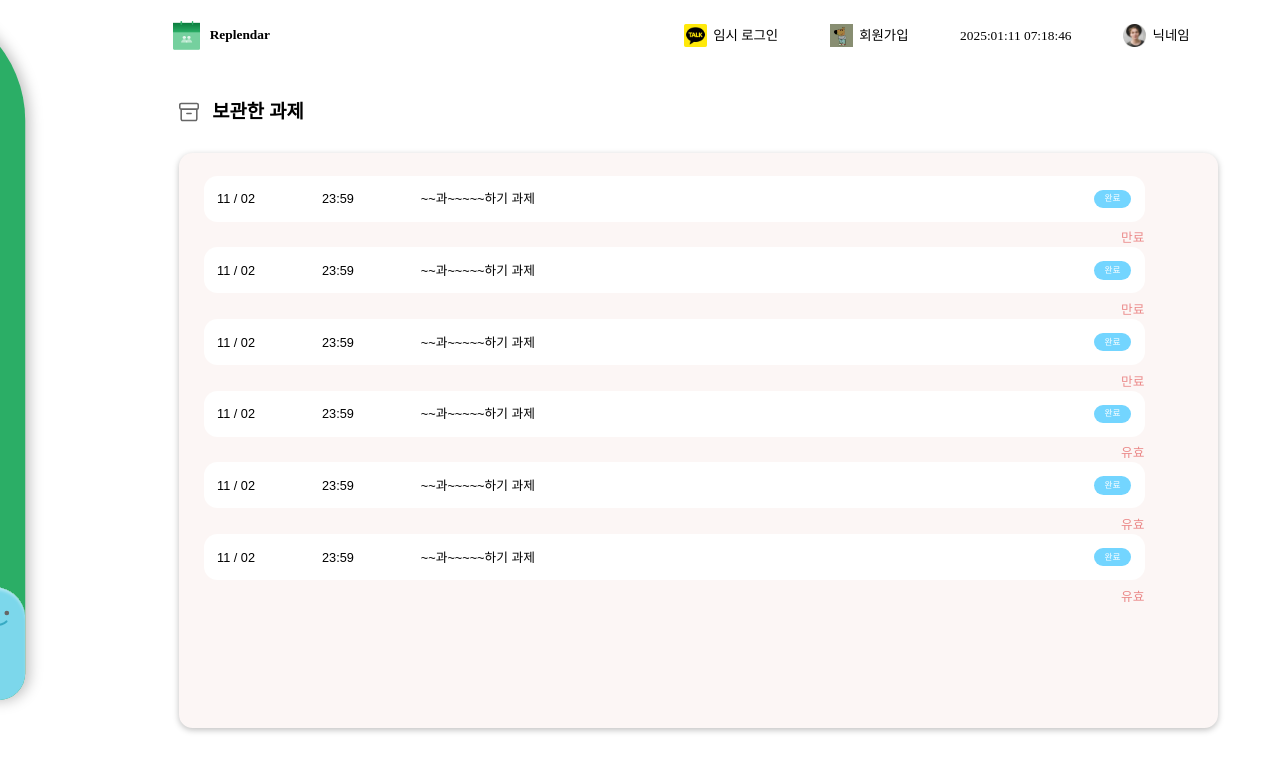
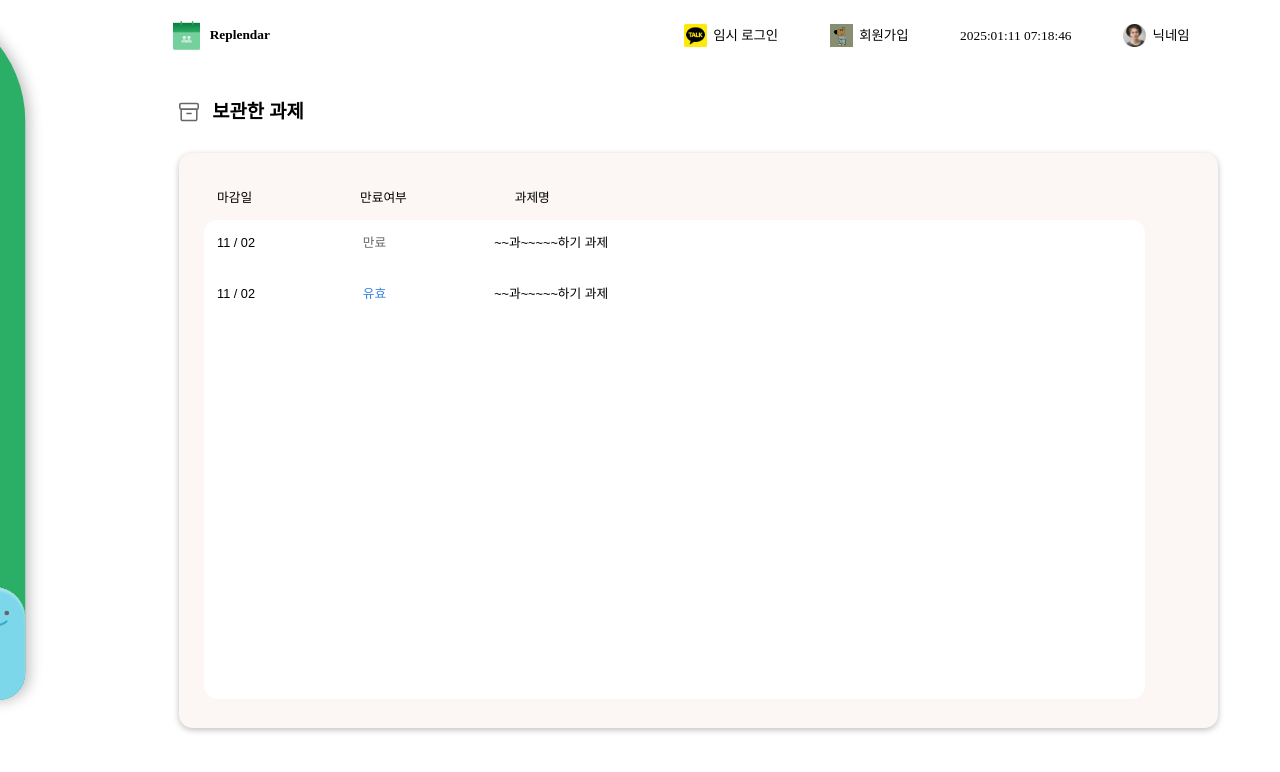
Before and after one commit to UMC-Replendar/Web, a React (Vite) app in the folder Replendar/: page /stored in a window 1280 px wide. Shown: the top 772 px of the page. Built offline with nearby package versions, Linux system fonts and the light colour scheme.

Commit message:
[FEAT] info 완료

```diff
--- a/Replendar/src/components/infoComopnents/HistoryList.tsx
+++ b/Replendar/src/components/infoComopnents/HistoryList.tsx
@@ -33,12 +33,16 @@ const HistoryContainer = styled.div`
   align-items: flex-start;
   cursor: pointer;
 `;
-
+const HistoryWhiteBox = styled.div`
+  background-color: white;
+  border-radius: 20px;
+  width: 100%;
+  height: 100%;
+`;
 const HistoryEntryContainer = styled.div`
   width: 100%;
   padding: 20px;
-  background: none;
-  border-radius: 20px;
+
   display: flex;
   justify-content: space-between;
   align-items: center;
@@ -80,6 +84,7 @@ function HistoryList() {
       <div>
         <Title onClick={() => navigate('/history')}>히스토리</Title>
         <HistoryContainer onClick={() => navigate('/history')}>
+          <HistoryWhiteBox>
             {historyEntries.map((entry, index) => (
               <HistoryEntryContainer key={index}>
                 <HistoryDetails>
@@ -94,6 +99,7 @@ function HistoryList() {
                 </BlueButton>
               </HistoryEntryContainer>
             ))}
+          </HistoryWhiteBox>
         </HistoryContainer>
       </div>
     </>
--- a/Replendar/src/components/infoComopnents/HistoryPage.tsx
+++ b/Replendar/src/components/infoComopnents/HistoryPage.tsx
@@ -55,11 +55,13 @@ const ContentBox = styled.div`
   gap: 5px;
   height: 100%;
 `;
+const HistoryWhiteBox = styled.div`
+  background-color: white;
+  border-radius: 20px;
+`;
+const HistoryItem = styled.div`
+  padding: 20px;
 
-const HistoryItem = styled.div`
-  background: white;
-  padding: 20px;
-  border-radius: 20px;
   display: flex;
   justify-content: space-between;
   align-items: center;
@@ -107,6 +109,7 @@ const HistoryPage: React.FC = () => {
         ))}
       </Menu>
       <ContentBox>
+        <HistoryWhiteBox>
           {content.map((item, index) => (
             <HistoryItem key={index}>
               <HistoryDetails>
@@ -121,6 +124,7 @@ const HistoryPage: React.FC = () => {
               </BlueButton>
             </HistoryItem>
           ))}
+        </HistoryWhiteBox>
       </ContentBox>
     </Container>
   );
--- a/Replendar/src/components/infoComopnents/TaskSummary.tsx
+++ b/Replendar/src/components/infoComopnents/TaskSummary.tsx
@@ -13,8 +13,8 @@ const SummaryButton = styled.button`
   align-items: center;
   padding: 31.5px 26px;
   width: 100%;
-  max-width: 300px;
-  height: 141px;
+  max-width: 320px;
+  height: 161px;
   border: none;
   border-radius: 20px;
   cursor: pointer;
@@ -59,8 +59,8 @@ const TaskCount = styled.div`
 `;
 
 const IconContainer = styled.div`
-  width: 30px;
-  height: 30px;
+  width: 40px;
+  height: 40px;
   padding: 2.33px 4.28px;
   display: flex;
   justify-content: center;
@@ -68,8 +68,8 @@ const IconContainer = styled.div`
 `;
 
 const Icon = styled.img`
-  width: 21.45px;
-  height: 25.35px;
+  width: 30px;
+  height: 30px;
 `;
 
 function TaskSummary() {
--- a/Replendar/src/components/infoComopnents/taskPage/CompletedTasksPage.tsx
+++ b/Replendar/src/components/infoComopnents/taskPage/CompletedTasksPage.tsx
@@ -1,27 +1,31 @@
 import React from 'react';
-// import styled from 'styled-components';
+
 import TaskCard from './TaskCard';
-
+import { Task } from '../../../types';
 const CompletedTasksPage: React.FC = () => {
-  const tasks = [
+  const tasks: Task[] = [
     {
       date: '11 / 02',
       time: '23:55',
       description: '000님이 ~~~~~~~하기 과제',
       delay: '과제 제출이 3h 느렸습니다.',
+      status: '완료', // 정확한 리터럴 값 사용
     },
     {
       date: '11 / 03',
       time: '22:30',
       description: '000님이 ~~~~~~~하기 과제',
       delay: '과제 제출이 30m 빨랐습니다.',
+      status: '미완료', // 정확한 리터럴 값 사용
     },
   ];
+
   return (
     <TaskCard
       imageSrc="src/assets/images/Worked.svg"
       title="완료한 과제"
       tasks={tasks}
+      showDetails={false} //  false로 보이지 않음
     />
   );
 };
--- a/Replendar/src/components/infoComopnents/taskPage/ImportantTaskPage.tsx
+++ b/Replendar/src/components/infoComopnents/taskPage/ImportantTaskPage.tsx
@@ -1,5 +1,41 @@
-const ImportantTaskPage = () => {
-  return <div>ImportantTaskPage</div>;
+import React from 'react';
+import TaskCard from './TaskCard';
+import { StoredTask } from '../../../types';
+
+// 저장된 과제 데이터
+const storedTasks: StoredTask[] = [
+  {
+    date: '11 / 02',
+    delay: '만료',
+    description: '~~과~~~~~하기 과제',
+  },
+  {
+    date: '11 / 02',
+    delay: '유효',
+    description: '~~과~~~~~하기 과제',
+  },
+];
+
+const mappedTasks = storedTasks.map((task) => ({
+  date: task.date,
+  time: '',
+  description: task.description,
+  delay: task.delay as '만료' | '유효',
+  status: '미완료' as '미완료',
+}));
+
+const ImportantTaskPage: React.FC = () => {
+  return (
+    <>
+      <h1 style={{ display: 'flex', justifyContent: 'center' }}>짬뽕 페이지</h1>
+      <TaskCard
+        imageSrc="src/assets/images/InfoIcons/Task.svg"
+        title="미완료 과제"
+        tasks={mappedTasks}
+        showDetails={false}
+      />
+    </>
+  );
 };
 
 export default ImportantTaskPage;
--- a/Replendar/src/components/infoComopnents/taskPage/NotCompletedTaskPage.tsx
+++ b/Replendar/src/components/infoComopnents/taskPage/NotCompletedTaskPage.tsx
@@ -1,5 +1,40 @@
-const NotCompletedTaskPage = () => {
-  return <div>NotCompletedTaskPage</div>;
+import React from 'react';
+import TaskCard from './TaskCard';
+import { StoredTask } from '../../../types';
+
+const storedTasks: StoredTask[] = [
+  {
+    date: '11 / 02',
+    delay: '만료',
+    description: '~~과~~~~~하기 과제',
+  },
+  {
+    date: '11 / 02',
+    delay: '유효',
+    description: '~~과~~~~~하기 과제',
+  },
+];
+
+const mappedTasks = storedTasks.map((task) => ({
+  date: task.date,
+  time: '',
+  description: task.description,
+  delay: task.delay as '만료' | '유효',
+  status: '미완료' as '미완료',
+}));
+
+const NotCompletedTaskPage: React.FC = () => {
+  return (
+    <>
+      <h1 style={{ display: 'flex', justifyContent: 'center' }}>짬뽕 페이지</h1>
+      <TaskCard
+        imageSrc="src/assets/images/InfoIcons/Task.svg"
+        title="미완료 과제"
+        tasks={mappedTasks}
+        showDetails={false}
+      />
+    </>
+  );
 };
 
 export default NotCompletedTaskPage;
--- a/Replendar/src/components/infoComopnents/taskPage/StoredTasksPage.tsx
+++ b/Replendar/src/components/infoComopnents/taskPage/StoredTasksPage.tsx
@@ -1,51 +1,35 @@
 import React from 'react';
 import TaskCard from './TaskCard';
+import { StoredTask } from '../../../types';
 
-const tasks = [
+const storedTasks: StoredTask[] = [
   {
     date: '11 / 02',
-    time: '23:59',
+    delay: '만료',
     description: '~~과~~~~~하기 과제',
-    delay: '만료',
   },
   {
     date: '11 / 02',
-    time: '23:59',
+    delay: '유효',
     description: '~~과~~~~~하기 과제',
-    delay: '만료',
-  },
-  {
-    date: '11 / 02',
-    time: '23:59',
-    description: '~~과~~~~~하기 과제',
-    delay: '만료',
-  },
-  {
-    date: '11 / 02',
-    time: '23:59',
-    description: '~~과~~~~~하기 과제',
-    delay: '유효',
-  },
-  {
-    date: '11 / 02',
-    time: '23:59',
-    description: '~~과~~~~~하기 과제',
-    delay: '유효',
-  },
-  {
-    date: '11 / 02',
-    time: '23:59',
-    description: '~~과~~~~~하기 과제',
-    delay: '유효',
   },
 ];
+
+const mappedTasks = storedTasks.map((task) => ({
+  date: task.date,
+  time: '',
+  description: task.description,
+  delay: task.delay as '만료' | '유효',
+  status: '미완료' as '미완료',
+}));
 
 const StoredTaskPage: React.FC = () => {
   return (
     <TaskCard
       imageSrc="src/assets/images/InfoIcons/Task.svg"
       title="보관한 과제"
-      tasks={tasks}
+      tasks={mappedTasks}
+      showDetails={true}
     />
   );
 };
--- a/Replendar/src/components/infoComopnents/taskPage/TaskCard.tsx
+++ b/Replendar/src/components/infoComopnents/taskPage/TaskCard.tsx
@@ -1,5 +1,6 @@
 import styled from 'styled-components';
-
+import BlueButton from '../../blueButton';
+import { Task } from '../../../types';
 const Container = styled.div`
   display: flex;
   flex-direction: column;
@@ -36,12 +37,18 @@ const Text = styled.div`
   font-size: 28px;
   font-family: Pretendard, sans-serif;
 `;
+const WhiteBox = styled.div<{ showDetails: boolean }>`
+  background-color: white;
+  border-radius: 20px;
+  width: 100%;
+  height: ${({ showDetails }) =>
+    showDetails ? '90%' : '100%'}; //보였을 때 안보였을 때 높이 차이
+`;
 
 const TaskItem = styled.div`
   width: 100%;
   padding: 20px;
-  background: white;
-  border-radius: 20px;
+
   display: flex;
   justify-content: space-between;
   align-items: center;
@@ -50,67 +57,114 @@ const TaskItem = styled.div`
 
 const TaskDetails = styled.div`
   display: flex;
-  gap: 100px;
+  gap: 161px;
   font-size: 19px;
   font-family: Pretendard, sans-serif;
   font-weight: 500;
   color: black;
 `;
 
-const Status = styled.div`
-  padding: 4px 16px;
-  background: #73d5ff;
-  border-radius: 50px;
-  color: white;
-  font-size: 13px;
-  font-family: Pretendard, sans-serif;
-  font-weight: 500;
-`;
-
 const DelayMessage = styled.div<{ isEarly: boolean }>`
   width: 100%;
   text-align: right;
-  color: ${({ isEarly }) =>
-    isEarly ? '#4CAF50' : '#EB8A8A'}; // 초록색 or 빨간색
+  color: ${({ isEarly }) => (isEarly ? '#4CAF50' : '#EB8A8A')};
   font-size: 19px;
   font-family: Pretendard, sans-serif;
   font-weight: 500;
   margin-top: 5px;
 `;
+const TaskText = styled.div`
+  color: black;
+  font-size: 19px;
+  font-family: Pretendard, sans-serif;
+  font-weight: 500;
+  line-height: 26.6px;
+  word-wrap: break-word;
+`;
+
+const StoreContainer = styled.div`
+  width: 100%;
+  display: inline-flex;
+  justify-content: flex-start;
+  align-items: center;
+  gap: 161px;
+  padding: 20px;
+`;
+
+const StoreText = styled.div`
+  color: black;
+  font-size: 19px;
+  font-family: 'Pretendard', sans-serif;
+  font-weight: 500;
+  line-height: 26.6px;
+  word-wrap: break-word;
+`;
+
+const TaskStatus = styled.div<{ isValid: boolean }>`
+  color: ${({ isValid }) => (isValid ? '#3982E2' : '#666666')};
+  font-size: 19px;
+  font-family: Pretendard, sans-serif;
+  font-weight: 500;
+  line-height: 26.6px;
+  word-wrap: break-word;
+`;
 
 interface TaskCardProps {
   imageSrc: string;
   title: string;
-  tasks: { date: string; time: string; description: string; delay: string }[];
+  tasks: Task[];
+  showDetails?: boolean; // (기본값: true)
 }
 
-const TaskCard = ({ imageSrc, title, tasks }: TaskCardProps) => {
+const TaskCard = ({
+  imageSrc,
+  title,
+  tasks,
+  showDetails = true,
+}: TaskCardProps) => {
   return (
     <Container>
       <Wrapper>
         <Image src={imageSrc} alt="Task Icon" />
         <Text>{title}</Text>
       </Wrapper>
+
       <Box>
+        {showDetails && ( // showDetails가 true일 때만 렌더링 보관된 vs 완료된 차이를 위하여
+          <StoreContainer>
+            <StoreText>마감일</StoreText>
+            <StoreText>만료여부</StoreText>
+            <StoreText>과제명</StoreText>
+          </StoreContainer>
+        )}
+        <WhiteBox showDetails={showDetails}>
           {tasks.map((task, index) => {
             const isEarly = task.delay.includes('빨랐습니다');
+            const isValid = task.delay === '유효';
             return (
               <div key={index}>
                 <TaskItem>
                   <TaskDetails>
-                  <div>{task.date}</div>
-                  <div>{task.time}</div>
-                  <div>{task.description}</div>
+                    <TaskText>{task.date}</TaskText>
+                    {!showDetails && <TaskText>{task.time}</TaskText>}
+                    {showDetails && (
+                      <TaskStatus isValid={isValid}>{task.delay}</TaskStatus>
+                    )}
+                    <TaskText>{task.description}</TaskText>
                   </TaskDetails>
-                <Status>완료</Status>
+                  {!showDetails && (
+                    <BlueButton status={task.status}>{task.status}</BlueButton>
+                  )}
                 </TaskItem>
+                {!showDetails && (
                   <DelayMessage isEarly={isEarly}>{task.delay}</DelayMessage>
+                )}
               </div>
             );
           })}
+        </WhiteBox>
       </Box>
     </Container>
   );
 };
-
 export default TaskCard;
--- /dev/null
+++ b/Replendar/src/types.ts
@@ -0,0 +1,13 @@
+export interface Task {
+  date: string;
+  time: string;
+  description: string;
+  delay: string;
+  status: '완료' | '미완료';
+}
+
+export interface StoredTask {
+  date: string; // 마감일
+  delay: '만료' | '유효'; // 만료 여부
+  description: string; // 과제명
+}
```
Also changed, not shown: Replendar/src/components/blueButton.tsx (+20 -4 lines), Replendar/src/components/infoComopnents/ProfileSection.tsx (+50 -10 lines). Lines whose indentation alone changed are shown as unchanged.
